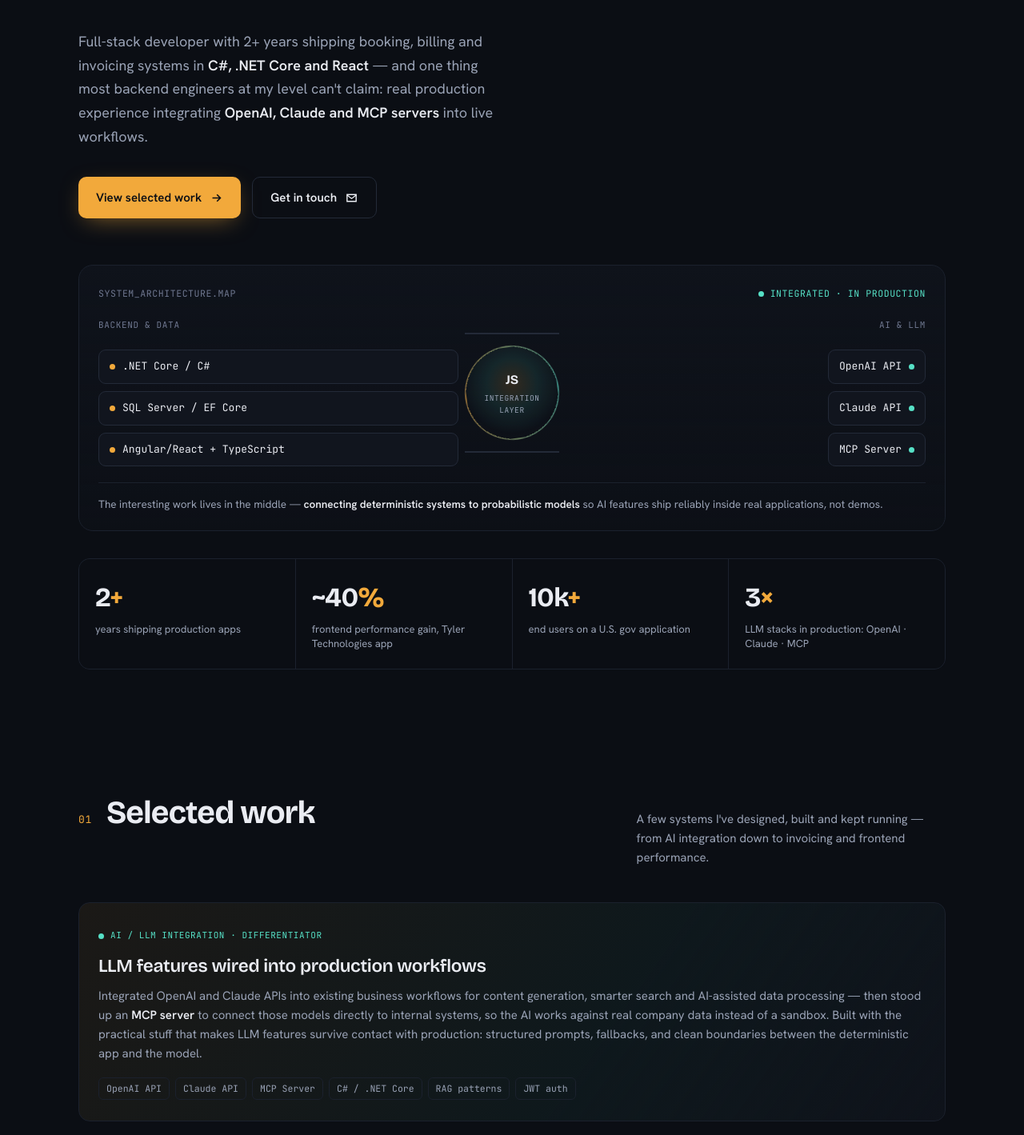
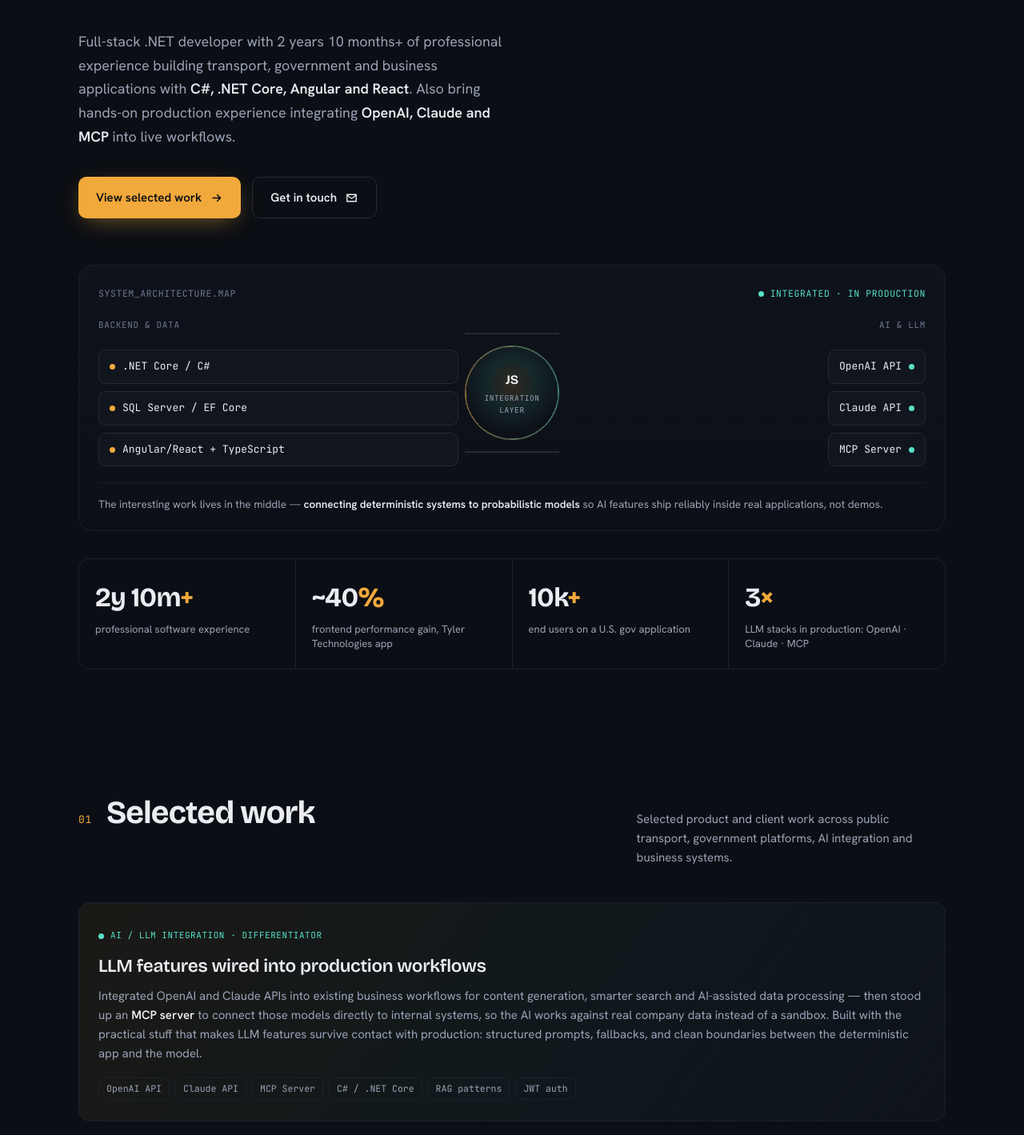
Before and after one commit to jaysavaliya017/portfolio, a React (Vite) app: page / in a window 1280 px wide. Shown: the part 502-1921 px from the top of the page at 80% size. Built offline with nearby package versions, Linux system fonts and the light colour scheme.

Commit message:
Show Amnex transport work and refresh portfolio profile

```diff
--- a/src/components/Experience.jsx
+++ b/src/components/Experience.jsx
@@ -9,7 +9,7 @@ export default function Experience() {
         <SectionHead
           num="03"
           title="Experience"
-          desc="Contract client engagements and product work, building from internship to full-stack ownership."
+          desc="Product and client work across public transport, government platforms and business systems."
         />
         <div className="timeline">
           {EXPERIENCE.map((e) => (
--- a/src/components/Hero.jsx
+++ b/src/components/Hero.jsx
@@ -15,10 +15,10 @@ export default function Hero() {
         </h1>
 
         <p className="hero-sub">
-          Full-stack developer with 2+ years shipping booking, billing and invoicing systems in{' '}
-          <strong>C#, .NET Core and React</strong> — and one thing most backend engineers at my level
-          can&apos;t claim: real production experience integrating{' '}
-          <strong>OpenAI, Claude and MCP servers</strong> into live workflows.
+          Full-stack .NET developer with 2 years 10 months+ of professional experience building
+          transport, government and business applications with{' '}
+          <strong>C#, .NET Core, Angular and React</strong>. Also bring hands-on production experience
+          integrating <strong>OpenAI, Claude and MCP</strong> into live workflows.
         </p>
 
         <div className="hero-actions">
--- a/src/components/Work.jsx
+++ b/src/components/Work.jsx
@@ -50,7 +50,7 @@ export default function Work() {
         <SectionHead
           num="01"
           title="Selected work"
-          desc="A few systems I've designed, built and kept running — from AI integration down to invoicing and frontend performance."
+          desc="Selected product and client work across public transport, government platforms, AI integration and business systems."
         />
         <div className="work-grid">
           {PROJECTS.map((p) => (
--- a/src/data/content.js
+++ b/src/data/content.js
@@ -16,7 +16,7 @@ export const SCHEMATIC = {
 }
 
 export const STATS = [
-  { n: '2', suffix: '+', l: 'years shipping production apps' },
+  { n: '2y 10m', suffix: '+', l: 'professional software experience' },
   { n: '~40', suffix: '%', l: 'frontend performance gain, Tyler Technologies app' },
   { n: '10k', suffix: '+', l: 'end users on a U.S. gov application' },
   { n: '3', suffix: '×', l: 'LLM stacks in production: OpenAI · Claude · MCP' },
@@ -34,6 +34,14 @@ export const PROJECTS = [
       ' to connect those models directly to internal systems, so the AI works against real company data instead of a sandbox. Built with the practical stuff that makes LLM features survive contact with production: structured prompts, fallbacks, and clean boundaries between the deterministic app and the model.',
     ],
     stack: ['OpenAI API', 'Claude API', 'MCP Server', 'C# / .NET Core', 'RAG patterns', 'JWT auth'],
+  },
+  {
+    tag: 'In progress · Public transport · NMMT / ASTC',
+    title: 'Planning & Scheduling for public transport',
+    body: [
+      'Contributing to the NMMT Planning & Scheduling platform for schedules, trips, duties, vehicle assignment and dispatch. Developing Turn-In / Turn-Out reports by mapping database tables, functions and relationships, while also supporting Angular and .NET Core changes across the NMMT and ASTC transport projects.',
+    ],
+    stack: ['Angular', '.NET Core', 'SQL Server', 'Transport operations', 'Reporting'],
   },
   {
     tag: 'U.S. government · client: Tyler Technologies',
```
